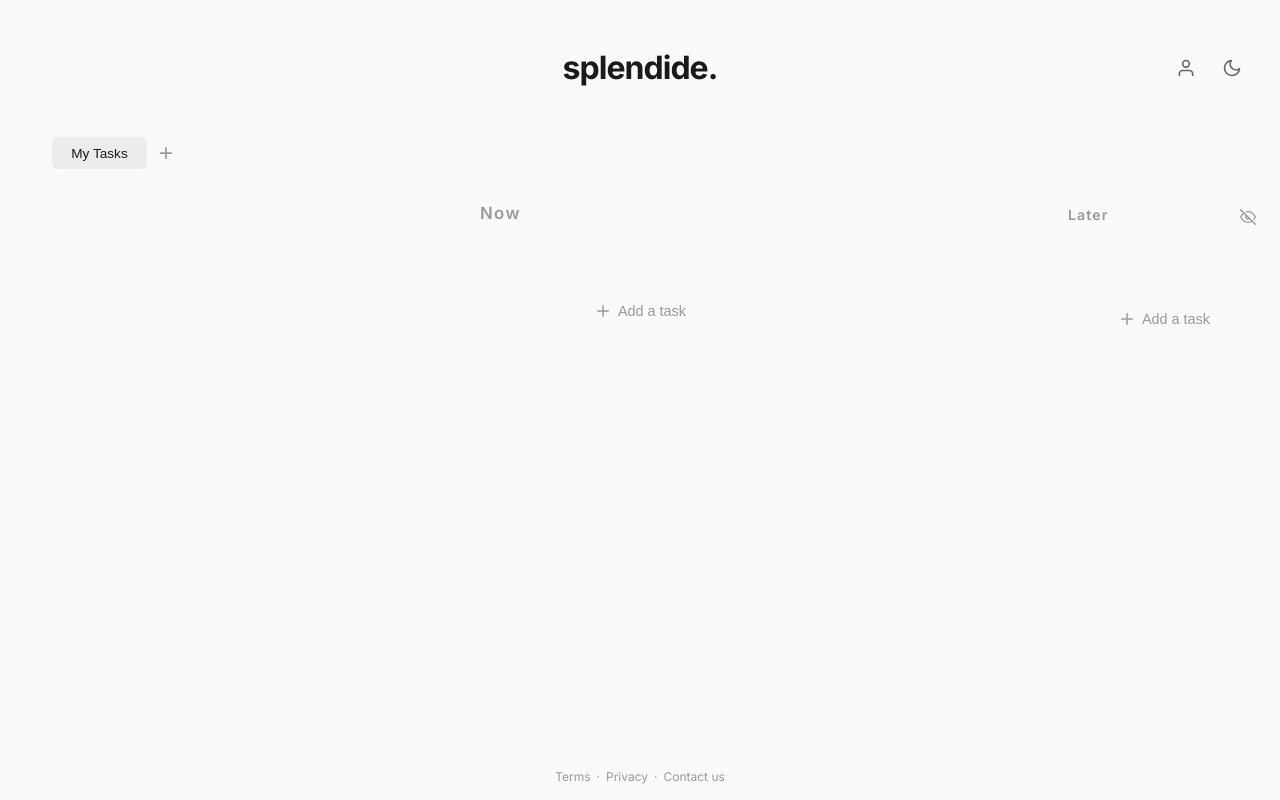
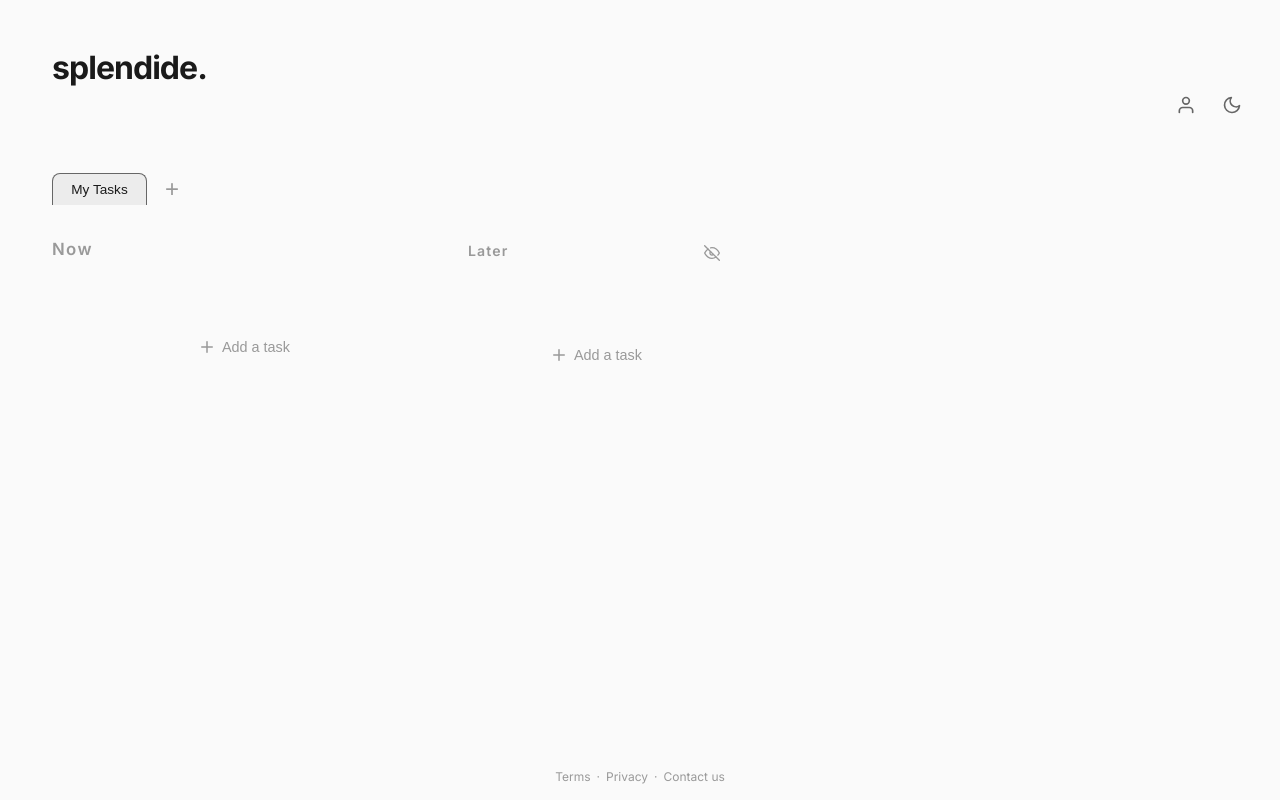
Before and after one commit to NeoIsThere/splendide-frontend, an Angular app: page / in a window 1280 px wide. Built offline with nearby package versions, Linux system fonts and the light colour scheme.

Commit message:
shifted left

```diff
--- a/src/app/pages/home/home.component.html
+++ b/src/app/pages/home/home.component.html
@@ -2,8 +2,8 @@
   <!-- ═══ Top bar ═══ -->
 
   <div class="my-top-bar">
-    <div class="my-left"></div>
-    <div class="my-title logo">splendide.</div>
+    <div class="my-left logo">splendide. </div>
+    <div class="my-title"></div>
     <div>
       <div class="my-buttons">
         <div class="user-menu-wrapper">
@@ -335,7 +335,6 @@
 
   <!-- ═══ Lists ═══ -->
   <div class="lists">
-    <div class="my-first-list-col"></div>
 
     <!-- ═══ Main Section ═══ -->
     <div class="my-list-col main-section" #mainSection>
@@ -1198,6 +1197,10 @@
         }
       </div>
     </div>
+
+    <div class="my-list-col my-last-list-col" >
+        <div class="my-tertiary-list-container"></div>
+    </div>
   </div>
 
   <footer class="site-footer">
--- a/src/app/pages/home/home.component.scss
+++ b/src/app/pages/home/home.component.scss
@@ -2,11 +2,12 @@ $ease: cubic-bezier(0.4, 0, 0.2, 1);
 
 .my-top-bar {
   display: grid;
-  grid-template-columns: 1fr auto 1fr;
+  grid-template-columns: auto 1dr 1fr;
   align-items: center;
 }
 
 .my-left {
+  padding-left: 32px;
 }
 
 .my-title {
@@ -256,7 +257,7 @@ $ease: cubic-bezier(0.4, 0, 0.2, 1);
 .section-tabs {
   display: flex;
   flex-direction: row;
-  gap: 4px;
+  gap: 10px;
   padding: 0 0 8px 32px;
   overflow-x: auto;
   scrollbar-width: none;
@@ -303,7 +304,7 @@ $ease: cubic-bezier(0.4, 0, 0.2, 1);
     width: 95px;
     height: 32px;
     padding: 0;
-    border-radius: 6px;
+    border-radius: 8px 8px 0 0;
     background: var(--active-tab-bg, rgba(128,128,128,0.12));
     box-shadow: 0 2px 8px rgba(0,0,0,0.15);
   }
@@ -322,7 +323,7 @@ $ease: cubic-bezier(0.4, 0, 0.2, 1);
   width: 95px;
   height: 32px;
   border: 1.5px dashed var(--text-secondary, #888);
-  border-radius: 6px;
+  border-radius: 8px 8px 0 0;
 }
 
 .section-tabs.cdk-drop-list-dragging .section-tab-surface:not(.cdk-drag-placeholder) {
@@ -330,11 +331,12 @@ $ease: cubic-bezier(0.4, 0, 0.2, 1);
 }
 
 .section-tab-btn {
-  background: none;
-  border: none;
+  background: rgba(128, 128, 128, 0.04);
+  border: 1px solid var(--border);
+  border-bottom: none;
   cursor: pointer;
   padding: 6px 14px;
-  border-radius: 6px;
+  border-radius: 8px 8px 0 0;
   font-size: 0.85rem;
   color: var(--text-secondary, #888);
   transition: background $ease 0.15s, color $ease 0.15s;
@@ -351,6 +353,7 @@ $ease: cubic-bezier(0.4, 0, 0.2, 1);
   .section-tab.active & {
     color: var(--text-primary, #222);
     background: var(--active-tab-bg, rgba(128,128,128,0.12));
+    border-color: var(--text-secondary, #888);
   }
 }
 
@@ -366,6 +369,12 @@ $ease: cubic-bezier(0.4, 0, 0.2, 1);
   width: 95px;
   height: 32px;
   box-sizing: border-box;
+}
+
+.section-tab-input {
+  border: 1px solid var(--border);
+  border-bottom: none;
+  border-radius: 8px 8px 0 0;
 }
 
 .add-btn-section {
@@ -458,13 +467,29 @@ $ease: cubic-bezier(0.4, 0, 0.2, 1);
 
 // ─── Lists row ────────────────────────────────────────────
 .lists {
-  //border: 2px solid pink;
   flex: 1;
   overflow: hidden;
+  padding: 0 0 0 32px;
 
   @media (min-width: 768px) {
     display: grid;
-    grid-template-columns: 1fr auto 1fr;
+    grid-template-columns: 35vw 20vw 1fr;
+    grid-column-gap: 32px;
+  }
+
+  @media (min-width: 1200px) {
+    display: grid;
+    grid-template-columns: 30vw 20vw 1fr;
+  }
+
+  @media (min-width: 1600px) {
+    display: grid;
+    grid-template-columns: 25vw 15vw 1fr;
+  }
+
+  @media (min-width: 2000px) {
+    display: grid;
+    grid-template-columns: 20vw 12vw 1fr;
   }
 
   @media (max-width: 768px) {
@@ -474,6 +499,7 @@ $ease: cubic-bezier(0.4, 0, 0.2, 1);
     gap: 50px;
     overflow-y: auto;
     overflow-x: hidden;
+    padding: 0;
   }
 
   scrollbar-width: thin;
@@ -491,17 +517,17 @@ $ease: cubic-bezier(0.4, 0, 0.2, 1);
   }
 }
 
-.my-first-list-col{
-  @media (max-width: 768px) {
-    display: none;
-  }
-}
-
 .my-list-col {
   @media (max-width: 768px) {
     display: flex;
     flex-direction: column;
     flex: 1;
+  }
+}
+
+.my-last-list-col{
+  @media (max-width: 768px) {
+    display: none !important;
   }
 }
 
@@ -512,30 +538,22 @@ $ease: cubic-bezier(0.4, 0, 0.2, 1);
     flex: 1;
   }
 
-  @media (min-width: 768px) {
-    width: 35vw;
-  }
-  @media (min-width: 1200px) {
-    width: 25vw;
-  }
+  width: 100%;
 }
 
 .my-secondary-list-container {
-  //border: 2px solid blue;
-  @media (min-width: 768px) {
-    width: 25vw;
-  }
-  @media (min-width: 1200px) {
-    width: 15vw;
-  }
+  width: 100%;
+}
+
+.my-tertiary-list-container {
+  width: 100%;
 }
 
 .secondary-section {
-  //border: 2px solid yellow;
 
   @media (min-width: 768px) {
     display: flex;
-    justify-content: flex-end;
+    justify-content: flex-start;
     overflow-y: auto;
     overflow-x: hidden;
   }
```
